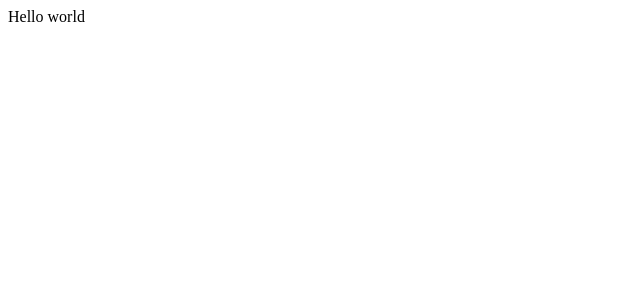
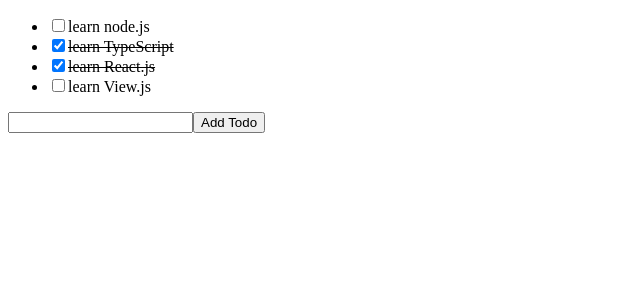
Before and after one commit to LesnovArt/todoList, a React (Create React App) app in the folder todo-react-ts/: page / in a window 1280 px wide. Shown: the top 300 px of the page, without its empty margins (0-640 px from the left). Built offline with nearby package versions, Linux system fonts and the light colour scheme.

Commit message:
base varsion of todo

```diff
--- /dev/null
+++ b/todo-react-ts/src/AddTodoForm.tsx
@@ -0,0 +1,22 @@
+import React, { ChangeEvent, FormEvent, useState } from "react";
+
+export const AddTodoForm: React.FC<AddTodoFormProps> = ({ addTodo }) => {
+  const [newTodo, setNewTodo] = useState("");
+
+  const handleChange = (e: ChangeEvent<HTMLInputElement>) => {
+    setNewTodo(e.target.value);
+  };
+
+  const handleSubmit = (e: FormEvent<HTMLFormElement>) => {
+    e.preventDefault();
+    addTodo(newTodo);
+    setNewTodo("");
+  };
+
+  return (
+    <form onSubmit={handleSubmit}>
+      <input type="text" value={newTodo} onChange={handleChange} required />
+      <button type="submit">Add Todo</button>
+    </form>
+  );
+};
--- a/todo-react-ts/src/App.tsx
+++ b/todo-react-ts/src/App.tsx
@@ -1,7 +1,40 @@
-import React from "react";
+import React, { useState } from "react";
+import { AddTodoForm } from "./AddTodoForm";
+import { initialTodos } from "./db";
+import { TodoList } from "./TodoList";
 
 const App: React.FC = () => {
-  return <div>Hello world</div>;
+  const [todos, setTodos] = useState(initialTodos);
+
+  const toggleTodo: ToggleTodo = (selectedTodo) => {
+    const newTodos = todos.map((todo) => {
+      if (todo === selectedTodo) {
+        return {
+          ...todo,
+          isDone: !todo.isDone,
+        };
+      }
+      return todo;
+    });
+    setTodos(newTodos);
+  };
+
+  const addTodo: AddTodo = (newTodo) => {
+    setTodos([
+      ...todos,
+      {
+        text: newTodo,
+        isDone: false,
+      },
+    ]);
+  };
+
+  return (
+    <>
+      <TodoList todos={todos} toggleTodo={toggleTodo} />
+      <AddTodoForm addTodo={addTodo} />
+    </>
+  );
 };
 
 export default App;
--- /dev/null
+++ b/todo-react-ts/src/TodoList.tsx
@@ -0,0 +1,12 @@
+import React from "react";
+import { TodoListItem } from "./TodoListItem";
+
+export const TodoList: React.FC<TodoListProps> = ({ todos, toggleTodo }) => {
+  return (
+    <ul>
+      {todos.map((todo, index) => (
+        <TodoListItem key={`${todo.text}${index}`} todo={todo} toggleTodo={toggleTodo} />
+      ))}
+    </ul>
+  );
+};
--- /dev/null
+++ b/todo-react-ts/src/TodoListItem.css
@@ -0,0 +1,3 @@
+.complete {
+  text-decoration: line-through;
+}
--- a/todo-react-ts/src/TodoListItem.tsx
+++ b/todo-react-ts/src/TodoListItem.tsx
@@ -0,0 +1,13 @@
+import React from "react";
+import "./TodoListItem.css";
+
+export const TodoListItem: React.FC<TodoListItemProps> = ({ todo, toggleTodo }) => {
+  return (
+    <li>
+      <label className={todo.isDone ? "complete" : undefined}>
+        <input type="checkbox" checked={todo.isDone} onChange={() => toggleTodo(todo)} />
+        {todo.text}
+      </label>
+    </li>
+  );
+};
--- /dev/null
+++ b/todo-react-ts/src/db.ts
@@ -0,0 +1,18 @@
+export const initialTodos: Array<Todo> = [
+  {
+    text: "learn node.js",
+    isDone: false,
+  },
+  {
+    text: "learn TypeScript",
+    isDone: true,
+  },
+  {
+    text: "learn React.js",
+    isDone: true,
+  },
+  {
+    text: "learn View.js",
+    isDone: false,
+  },
+];
```
Also changed, not shown: todo-react-ts/src/types.d.ts (added, +21 -0 lines), todo-react-ts/TodoListItem.tsx (deleted), todo-react-ts/src/react-app-env.d.ts (deleted).
